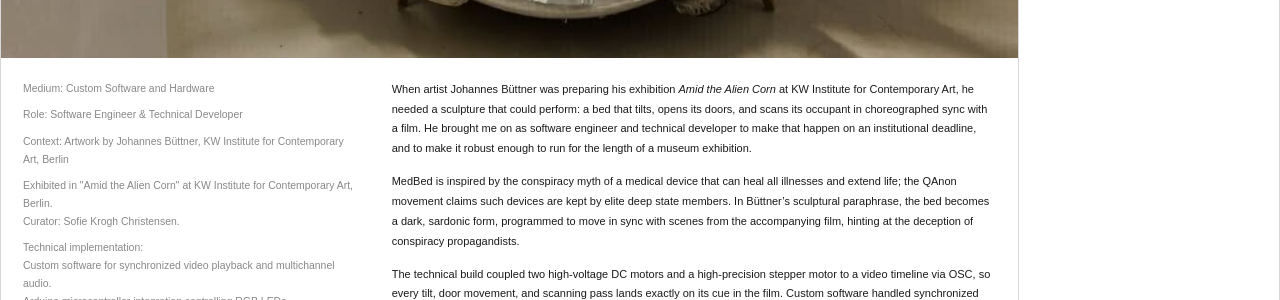
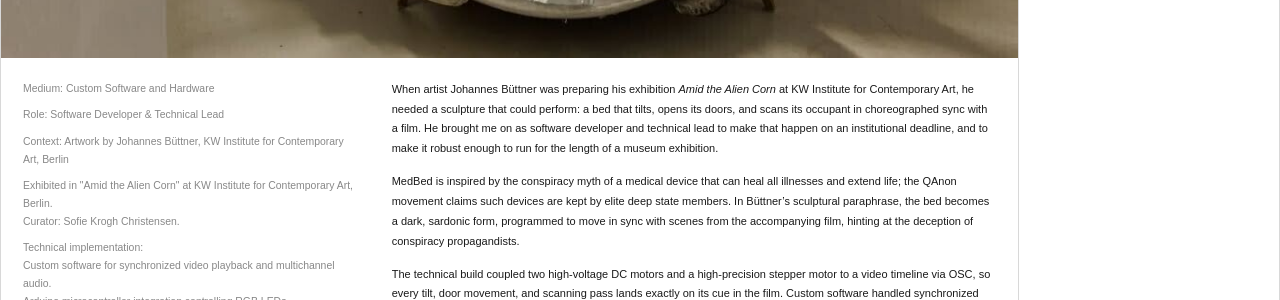
Before and after one commit to prismspecs/hire, a Jekyll site: the page built from _projects/project-medbed.md, in a window 1280 px wide and 900 px high, scrolled down 831 px. Shown: the part 177-477 px from the top of the window. Built offline with Jekyll 4.4.1, drawn with Linux system fonts in a browser that asks for light colours.

Commit message:
Soften 'engineer' self-descriptions (protected title in Germany)
Co-Authored-By: Claude Opus 4.8 <noreply@anthropic.com>

```diff
--- a/_layouts/pdf.html
+++ b/_layouts/pdf.html
@@ -108,7 +108,7 @@
     <div class="about-rule"></div>
     <div class="about-cols">
         <div class="about-col">
-            <p>Grayson Earle is an artist and technologist based in Berlin, with more than a decade spent on both sides of the table: making his own work, and building the technology behind other people's. Clients get an engineer who can read a sketch or a half-formed idea and understand what the work actually needs, and an artist who knows that opening night doesn't move.</p>
+            <p>Grayson Earle is an artist and technologist based in Berlin, with more than a decade spent on both sides of the table: making his own work, and building the technology behind other people's. Clients get a builder who can read a sketch or a half-formed idea and understand what the work actually needs, and an artist who knows that opening night doesn't move.</p>
             <p>He is known for <em>Bail Bloc</em>, a program that mined cryptocurrency to post bail for low-income individuals in New York City, and for his membership in <em>The Illuminator</em>, a guerrilla projection collective. His film <em>Why Don't the Cops Fight Each Other?</em> dissects the source code governing police behavior in video games and has screened at SXSW, the Oberhausen Film Festival, and the Australian Centre for the Moving Image (ACMI). His recent project <em>Return to Sender</em> uses GPS trackers and hidden audio devices to trace Amazon's opaque logistics network.</p>
         </div>
         <div class="about-col">
--- a/_projects/project-medbed.md
+++ b/_projects/project-medbed.md
@@ -11,7 +11,7 @@ hero_image: assets/images/medbed/installation-view-front.jpg
 hero_alt: "MedBed installation at KW Institute for Contemporary Art."
 meta:
   - "Medium: Custom Software and Hardware"
-  - "Role: Software Engineer & Technical Developer"
+  - "Role: Software Developer & Technical Lead"
   - "Context: Artwork by Johannes Büttner, KW Institute for Contemporary Art, Berlin"
   - "Exhibited in \"Amid the Alien Corn\" at KW Institute for Contemporary Art, Berlin.<br>Curator: Sofie Krogh Christensen."
   - "Technical implementation:<br>Custom software for synchronized video playback and multichannel audio.<br>Arduino microcontroller integration controlling RGB LEDs.<br>2 high voltage DC motors and 1 high precision stepper motor.<br>Motors programmed to tilt the bed, open doors, and perform scanning motions."
@@ -27,7 +27,7 @@ images:
     caption: "MedBed in action, with three industrial motors controlled via OSC signals synced to the video timeline, alongside independent LED animations."
 ---
 
-When artist Johannes Büttner was preparing his exhibition *Amid the Alien Corn* at KW Institute for Contemporary Art, he needed a sculpture that could perform: a bed that tilts, opens its doors, and scans its occupant in choreographed sync with a film. He brought me on as software engineer and technical developer to make that happen on an institutional deadline, and to make it robust enough to run for the length of a museum exhibition.
+When artist Johannes Büttner was preparing his exhibition *Amid the Alien Corn* at KW Institute for Contemporary Art, he needed a sculpture that could perform: a bed that tilts, opens its doors, and scans its occupant in choreographed sync with a film. He brought me on as software developer and technical lead to make that happen on an institutional deadline, and to make it robust enough to run for the length of a museum exhibition.
 
 MedBed is inspired by the conspiracy myth of a medical device that can heal all illnesses and extend life; the QAnon movement claims such devices are kept by elite deep state members. In Büttner's sculptural paraphrase, the bed becomes a dark, sardonic form, programmed to move in sync with scenes from the accompanying film, hinting at the deception of conspiracy propagandists.
 
--- a/about.html
+++ b/about.html
@@ -9,7 +9,7 @@ description: "Grayson Earle is a Berlin-based artist and creative technologist.
         <div class="about-body">
             <p>I'm an artist and a technologist, and I've spent more than a decade on both sides of the table:
                 making my own work, and building the technology behind other people's. That double vision is what
-                I'm hired for. You get an engineer who can read a sketch or a half-formed idea and understand what
+                I'm hired for. You get a builder who can read a sketch or a half-formed idea and understand what
                 the work actually needs, and an artist who knows that opening night doesn't move.</p>
 
             <p>My own practice examines digital technologies and political agency through guerrilla projection,
--- a/services.html
+++ b/services.html
@@ -53,7 +53,7 @@ description: "Hire Grayson Earle, Berlin-based creative technologist: projection
 
         <h2 class="services-heading">Who I work with</h2>
         <div class="about-body">
-            <p>Artists with a production budget who need an engineer who understands the work. Studios and
+            <p>Artists with a production budget who need a technical partner who understands the work. Studios and
                 agencies who need a technical lead they can put in front of a client. Museums, festivals, and
                 institutions who need technology that survives a months-long run. And residency or commissioning
                 programs that need ongoing infrastructure and artist support.</p>
```
Also changed, not shown: other parts of _projects/project-medbed.md (+1 -1 lines).
